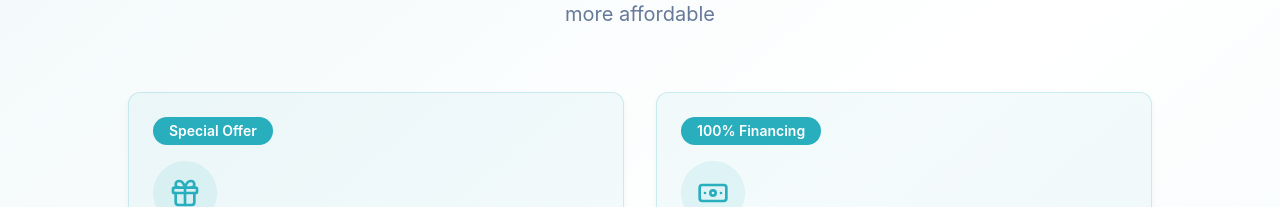
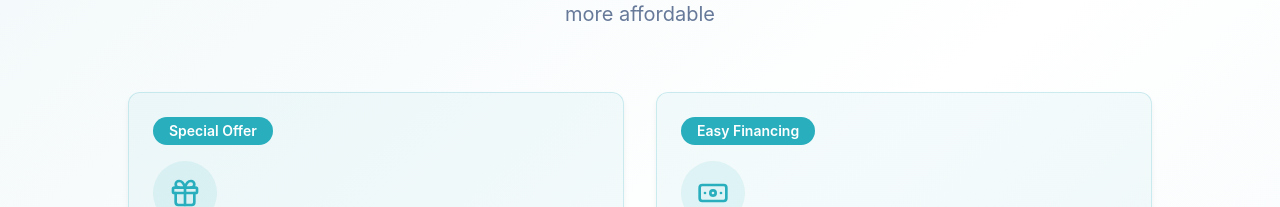
Before and after one commit to sales995/shrine-residences-lead-boost, a React (Vite) app: page / in a window 1280 px wide. Shown: the part 3107-3314 px from the top of the page. Built offline with nearby package versions, Linux system fonts and the light colour scheme.

Commit message:
Add "Easy Financing" text

```diff
--- a/src/components/OffersSection.tsx
+++ b/src/components/OffersSection.tsx
@@ -13,7 +13,7 @@ const offers = [
     icon: Banknote,
     title: "Easy Bank Loan Approval",
     description: "Pre-approved loans from all major banks with hassle-free processing",
-    highlight: "100% Financing",
+    highlight: "Easy Financing",
     bgColor: "from-secondary/10 to-secondary/5"
   }
 ];
```
